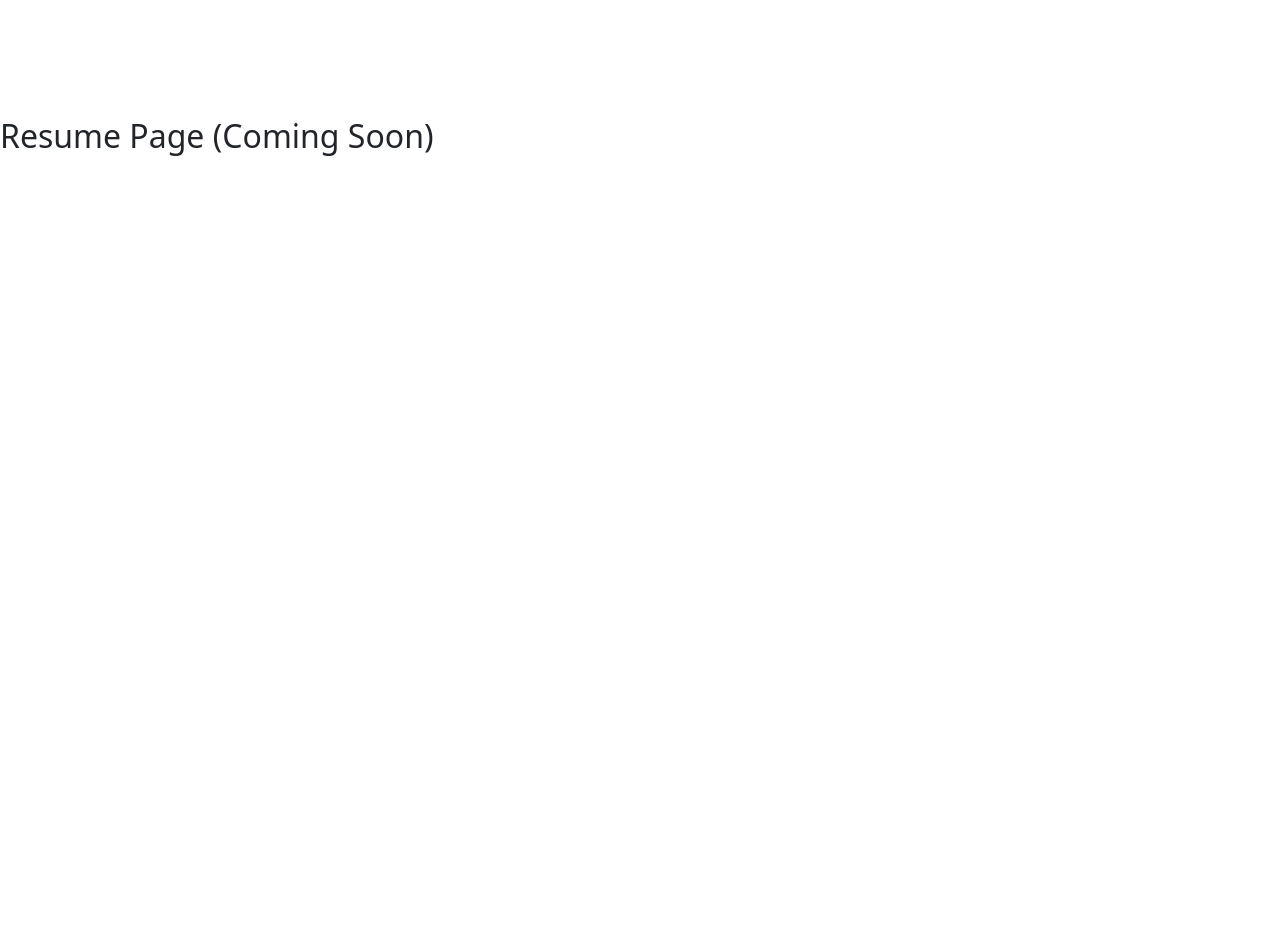
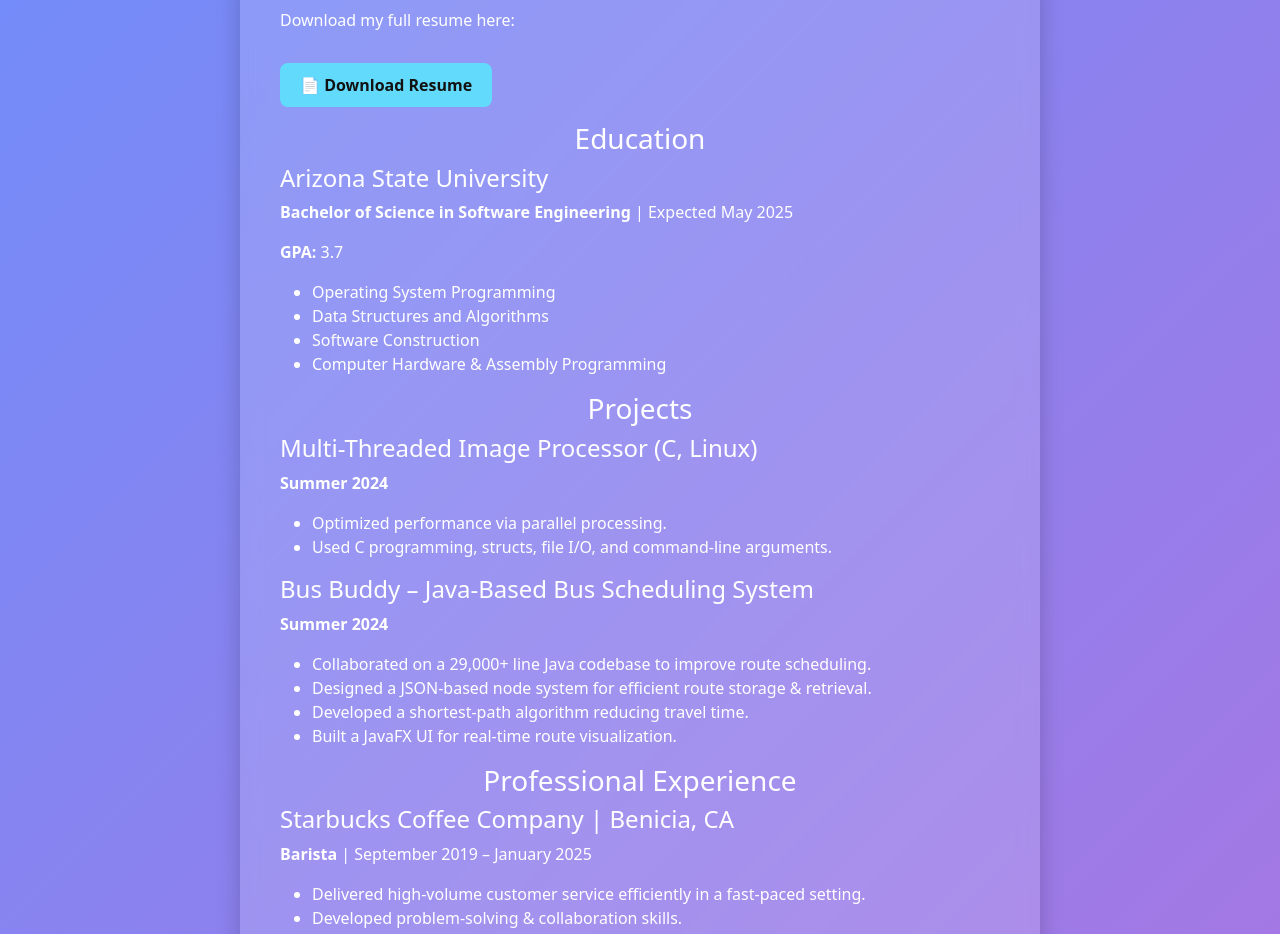
Before and after one commit to djdemers/fullstack-portfolio, a React (Vite) app in the folder frontend-javascript/: page /resume in a window 1280 px wide. Shown: the part 260-1194 px from the top of the page. Before the commit the page ends 800 px from the top, so only its background shows below. Built offline with nearby package versions, Linux system fonts and the light colour scheme.

Commit message:
alignment and added Resume component

```diff
--- a/frontend-javascript/src/App.jsx
+++ b/frontend-javascript/src/App.jsx
@@ -4,6 +4,7 @@ import Navbar from './components/Navbar'
 import About from './components/About'
 import Projects from './components/Projects'
 import Skills from './components/Skills'
+import Resume from './components/Resume'
 
 function App() {
     return (
@@ -13,7 +14,7 @@ function App() {
                 <Route path="/" element={<About />} />
                 <Route path="/projects" element={<Projects />} />
                 <Route path="/skills" element={<Skills />} />
-                <Route path="/resume" element={<h2>Resume Page (Coming Soon)</h2>} />
+                <Route path="/resume" element={<Resume />} />
                 <Route path="/contact" element={<h2>Contact Page (Coming Soon)</h2>} />
             </Routes>
         </>
--- a/frontend-javascript/src/components/Resume.jsx
+++ b/frontend-javascript/src/components/Resume.jsx
@@ -0,0 +1,70 @@
+import React from "react";
+import "../styles/Resume.css";
+
+function Resume() {
+    return (
+        <section className="resume-section">
+            <h2 className="resume-title">My Resume</h2>
+            <div className="resume-container">
+                <p>
+                    Download my full resume here:
+                </p>
+                <a href="/David%20DeMers%20Resume%202025.pdf" download className="download-btn">
+                    📄 Download Resume
+                </a>
+
+                {/* Education */}
+                <h3>Education</h3>
+                <div className="resume-entry">
+                    <h4>Arizona State University</h4>
+                    <p><strong>Bachelor of Science in Software Engineering</strong> | Expected May 2025</p>
+                    <p><strong>GPA:</strong> 3.7</p>
+                    <ul>
+                        <li>Operating System Programming</li>
+                        <li>Data Structures and Algorithms</li>
+                        <li>Software Construction</li>
+                        <li>Computer Hardware & Assembly Programming</li>
+                    </ul>
+                </div>
+
+                {/* Projects */}
+                <h3>Projects</h3>
+                <div className="resume-entry">
+                    <h4>Multi-Threaded Image Processor (C, Linux)</h4>
+                    <p><strong>Summer 2024</strong></p>
+                    <ul>
+                        <li>Optimized performance via parallel processing.</li>
+                        <li>Used C programming, structs, file I/O, and command-line arguments.</li>
+                    </ul>
+                </div>
+
+                <div className="resume-entry">
+                    <h4>Bus Buddy – Java-Based Bus Scheduling System</h4>
+                    <p><strong>Summer 2024</strong></p>
+                    <ul>
+                        <li>Collaborated on a 29,000+ line Java codebase to improve route scheduling.</li>
+                        <li>Designed a JSON-based node system for efficient route storage & retrieval.</li>
+                        <li>Developed a shortest-path algorithm reducing travel time.</li>
+                        <li>Built a JavaFX UI for real-time route visualization.</li>
+                    </ul>
+                </div>
+
+                {/* Work Experience */}
+                <h3>Professional Experience</h3>
+                <div className="resume-entry">
+                    <h4>Starbucks Coffee Company | Benicia, CA</h4>
+                    <p><strong>Barista</strong> | September 2019 – January 2025</p>
+                    <ul>
+                        <li>Delivered high-volume customer service efficiently in a fast-paced setting.</li>
+                        <li>Developed problem-solving & collaboration skills.</li>
+                        <li>Managed order preparation, cash handling, & quality control.</li>
+                        <li>Assisted in training new hires, developing leadership abilities.</li>
+                        <li>Identified workflow inefficiencies, improving service speed.</li>
+                    </ul>
+                </div>
+            </div>
+        </section>
+    );
+}
+
+export default Resume;
--- a/frontend-javascript/src/styles/Projects.css
+++ b/frontend-javascript/src/styles/Projects.css
@@ -8,32 +8,31 @@
     width: 100vw; /* Full width */
     background: linear-gradient(135deg, #6e8efb, #a777e3); /* Gradient background */
     color: white;
-    padding: 260px 20px; /* Responsive padding */
+    padding: 0 20px 40px; /* Adjusted top padding */
 }
 
 /* Title styling */
 .projects-title {
     font-size: 2.5rem;
     font-weight: bold;
-    margin-bottom: 20px;
     text-shadow: 2px 2px 10px rgba(0, 0, 0, 0.2);
+    margin-bottom: 60px;
 }
 
 /* Grid layout */
 .projects-container {
     width: 90%;
-    padding: 40px;
+    //padding: 40px;
     display: grid;
     grid-template-columns: repeat(auto-fit, minmax(300px, 1fr));
     gap: 40px;
     max-width: 800px;
-    margin: auto;
 }
 
 /* Project card styling */
 .project-card {
     background: rgba(255, 255, 255, 0.1);
-    padding: 20px;
+    //padding: 20px;
     border-radius: 10px;
     box-shadow: 0px 4px 10px rgba(0, 0, 0, 0.3);
     transition: transform 0.3s ease-in-out, box-shadow 0.3s ease-in-out;
--- a/frontend-javascript/src/styles/Resume.css
+++ b/frontend-javascript/src/styles/Resume.css
@@ -0,0 +1,102 @@
+.resume-section {
+    display: flex;
+    flex-direction: column;
+    justify-content: center;
+    align-items: center;
+    min-height: 100vh; /* Full screen height */
+    width: 100vw; /* Full width */
+    text-align: center;
+    background: linear-gradient(135deg, #6e8efb, #a777e3); /* Matching background */
+    color: white;
+    padding: 120px 20px 40px; /* Adjusted top padding */
+}
+
+/* Title styling */
+.resume-title {
+    font-size: 2.5rem;
+    font-weight: bold;
+    margin-bottom: 60px;
+    text-shadow: 2px 2px 10px rgba(0, 0, 0, 0.2);
+}
+
+.resume-container {
+    width: 90%;
+    max-width: 800px;
+    background: rgba(255, 255, 255, 0.15); /* Glassmorphism effect */
+    padding: 40px;
+    border-radius: 15px;
+    box-shadow: 0px 10px 25px rgba(0, 0, 0, 0.2);
+    backdrop-filter: blur(10px);
+    text-align: left;
+}
+
+h2, h3 {
+    text-align: center;
+}
+
+.download-btn {
+    display: inline-block;
+    margin: 15px auto;
+    padding: 10px 20px;
+    background-color: #61dafb;
+    color: #121212;
+    font-weight: bold;
+    text-decoration: none;
+    border-radius: 8px;
+    transition: background-color 0.3s ease-in-out;
+}
+
+.download-btn:hover {
+    background-color: #74e4ff;
+}
+
+.resume-skills {
+    list-style: none;
+    padding: 0;
+    text-align: center;
+}
+
+.resume-skills li {
+    font-size: 1.1rem;
+    margin: 8px 0;
+}
+
+.experience {
+    margin-top: 20px;
+}
+
+.job {
+    background: rgba(255, 255, 255, 0.2);
+    padding: 15px;
+    border-radius: 10px;
+    margin-bottom: 15px;
+    box-shadow: 0px 5px 15px rgba(0, 0, 0, 0.1);
+}
+
+.job h4 {
+    font-size: 1.3rem;
+    margin-bottom: 5px;
+}
+
+.job p {
+    font-size: 1rem;
+    color: #ddd;
+}
+
+.job ul {
+    list-style: none;
+    padding: 0;
+}
+
+.job li {
+    font-size: 1rem;
+    margin: 5px 0;
+}
+
+/* Mobile Adjustments */
+@media (max-width: 768px) {
+    .resume-container {
+        width: 95%;
+        padding: 30px;
+    }
+}
--- a/frontend-javascript/src/styles/Skills.css
+++ b/frontend-javascript/src/styles/Skills.css
@@ -8,20 +8,20 @@
     text-align: center;
     background: linear-gradient(135deg, #6e8efb, #a777e3); /* Matching background */
     color: white;
-    padding: 40px 20px; /* Responsive padding */
+    padding: 30px 20px 40px;
 }
 
 /* Styles for My Skills Title */
 .skills-title {
     font-size: 2.5rem;
     font-weight: bold;
+    text-shadow: 2px 2px 10px rgba(0, 0, 0, 0.2);
     margin-bottom: 60px;
-    text-shadow: 2px 2px 10px rgba(0, 0, 0, 0.2);
 }
 
 .skills-container {
     width: 90%;
-    max-width: 600px;
+    max-width: 800px;
     background: rgba(255, 255, 255, 0.15); /* Glassmorphism effect */
     padding: 40px;
     border-radius: 15px;
@@ -30,7 +30,7 @@
 }
 
 .skill-category {
-    margin-bottom: 20px;
+    margin-bottom: 40px;
     padding: 20px;
     background: rgba(255, 255, 255, 0.2);
     border-radius: 10px;
```
